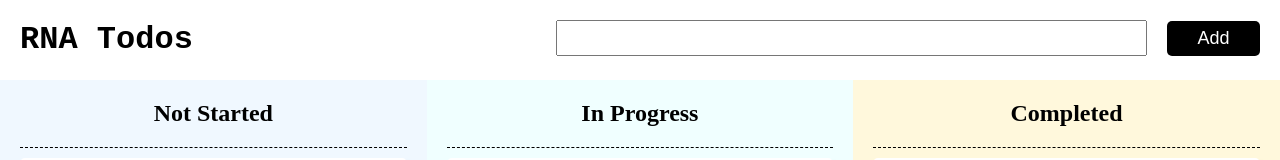
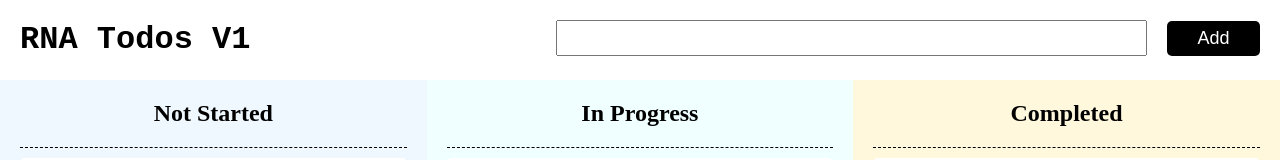
Before and after one commit to ROHARY/karya_frontend, a React (Create React App) app: page / in a window 1280 px wide. Shown: the top 160 px of the page. Built offline with nearby package versions, Linux system fonts and the light colour scheme.

Commit message:
Jenkins auto push 1.

```diff
--- a/src/components/TodoHeader.jsx
+++ b/src/components/TodoHeader.jsx
@@ -5,7 +5,7 @@ const TodoHeader = () => {
   return (
     <div id="todo-header">
       <div id="todo-header-title">
-        <h1>RNA Todos</h1>
+        <h1>RNA Todos V1</h1>
       </div>
       <div id="todo-form-container">
         <TodoForm></TodoForm>
```
